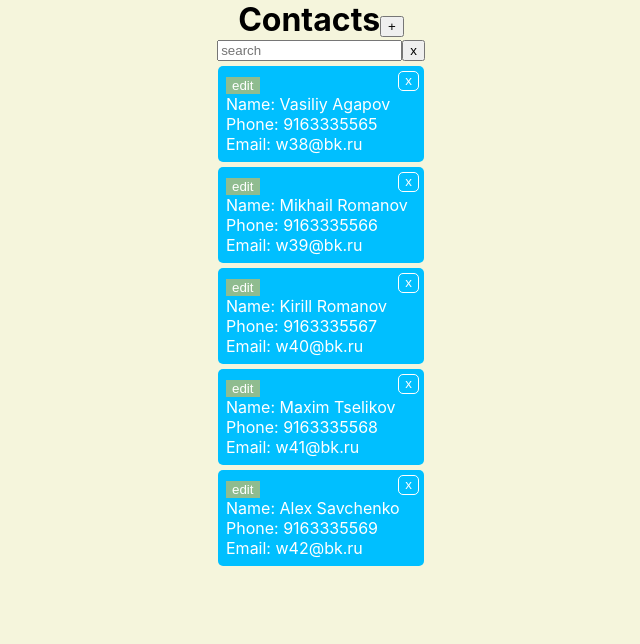
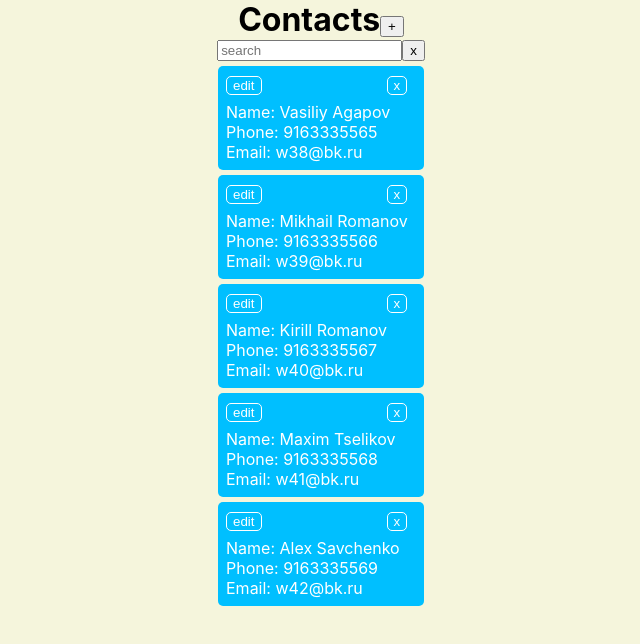
Before and after one commit to Mikro888/ContactsApp, a React (Create React App) app: page / in a window 1280 px wide. Shown: the top 644 px of the page, without its empty margins (319-959 px from the left). Built offline with nearby package versions, Linux system fonts and the light colour scheme.

Commit message:
buttons styling added

```diff
--- a/src/componetnts/Card.module.css
+++ b/src/componetnts/Card.module.css
@@ -1,33 +1,42 @@
+
 .cardContainer {
     margin: 5px auto;
     width: 190px;
+    /*box-sizing: border-box;*/
     height: fit-content;
     overflow: auto;
     background-color: deepskyblue;
     color: white;
-    position: relative;
+
     text-align: left;
     padding: 8px;
     border-radius: 5px;
+}
+
+.buttonsSection {
+    padding-bottom: 7px;
 }
 
 .delButton {
     background-color: deepskyblue;
     border-radius: 5px;
     color: white;
-    /*border: none;*/
-    position: absolute;
-    right: 5px;
-    top: 5px;
-    padding-bottom: 2px;
     border: 1px solid white;
+    margin-left: 125px;
+    height: 100%;
 }
-.editButton{
-    background-color: darkseagreen;
+
+.editButton {
+    background-color: deepskyblue;
     color: white;
-    border: none;
+    height: 100%;
+    border-radius: 5px;
+    border: 1px solid white;
 }
 
 .delButton:hover {
     background-color: orangered;
 }
+.editButton:hover{
+    background-color: darkseagreen;
+}
--- a/src/componetnts/Card.tsx
+++ b/src/componetnts/Card.tsx
@@ -37,15 +37,19 @@ export const Card = (props: CardPropsType) => {
     }
     return (
         <div className={classes.cardContainer}
-             // onClick={editModeOff}
             onKeyPress={onKeyPressHandler}
         >
-            <button className={classes.delButton}
-                    onClick={deleteContactHandler}>x
-            </button>
-            <button className={classes.editButton}
-                    onClick={toggleEditModeHandler}>{editButtonContent}
-            </button>
+            <div className={classes.buttonsSection}>
+                <button className={classes.editButton}
+                        onClick={toggleEditModeHandler}>{editButtonContent}
+                </button>
+                <button className={classes.delButton}
+                        onClick={deleteContactHandler}>x
+                </button>
+
+
+            </div>
+
             <div><EditableSpan propName={'Name: '} title={props.title}
                                callBack={props.callBack} id={props.id}
                                editMode={editMode}
```
